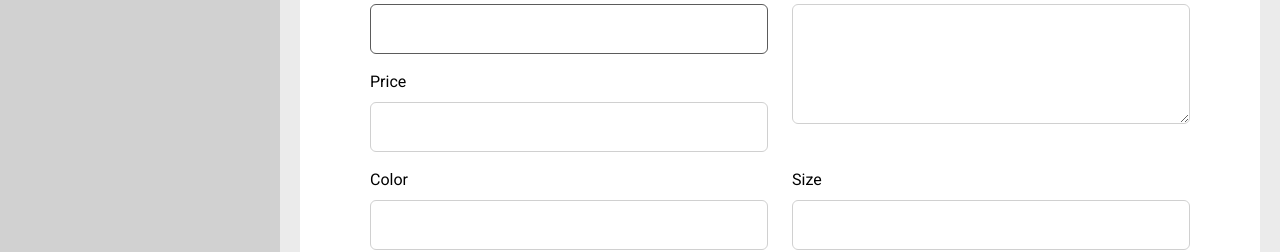
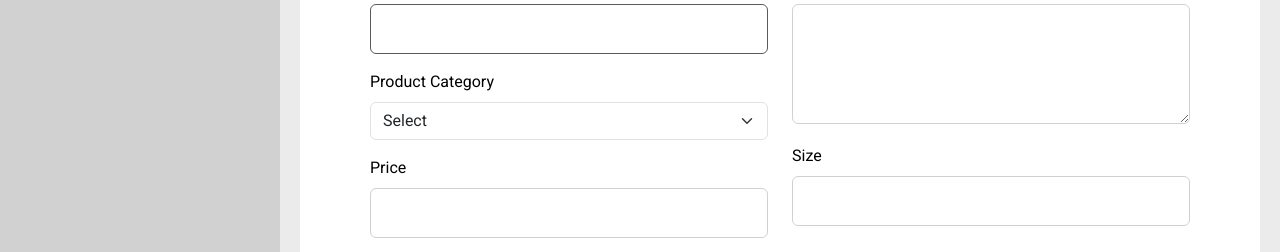
Before and after one commit to nabanita05/e-commerce-qshop, a React (Vite) app in the folder admin/: page /products in a window 1280 px wide. Shown: the part 486-738 px from the top of the page. Built offline with nearby package versions, Linux system fonts and the light colour scheme; no server answers.

Commit message:
changed in admin panel

```diff
--- a/admin/src/appwrite/config.js
+++ b/admin/src/appwrite/config.js
@@ -14,7 +14,7 @@ export class Service{
         this.bucket = new Storage(this.client);
     }
 
-    async createPost({slug, productName, des, price, color, size, badge, featuredImage}){
+    async createPost({slug, productName, category, des, price, color, size, badge, featuredImage}){
         try {
             const response =  await this.databases.createDocument(
                 conf.appwriteDatabaseId,
@@ -23,6 +23,7 @@ export class Service{
                 slug,
                 {
                     productName,
+                    category,
                     des,
                     price,
                     color,
@@ -37,7 +38,7 @@ export class Service{
         }
     }
 
-    async updatePost(slug, {productName, des, price, color, size, badge, featuredImage}){
+    async updatePost(slug, {productName, category, des, price, color, size, badge, featuredImage}){
         try {
             return await this.databases.updateDocument(
                 conf.appwriteDatabaseId,
@@ -45,6 +46,7 @@ export class Service{
                 slug,
                 {
                     productName,
+                    category,
                     des,
                     price,
                     color,
--- a/admin/src/components/Products.jsx
+++ b/admin/src/components/Products.jsx
@@ -22,19 +22,21 @@ import { useState } from "react";
 
 const AddLocationSchema = yup.object().shape({
   productName: yup.string().required("Product Name is a required field"),
+  category: yup.string().required("Category is a required field"),
   des: yup.string().required("Description is a required field"),
   price: yup.string().required("Price is required field"),
   color: yup.string().required("Color is required field"),
   size: yup.string().required("size is required field"),
   badge: yup.boolean().required(),
   image: yup.string(),
+
 });
 
 function createSlug(str) {
   // Convert the string to lowercase and replace spaces with hyphens
   return str.toLowerCase().replace(/\s+/g, '-');
 }
-const Product = ({title = "Add Product", post }) => {
+const Product = ({ title = "Add Product", post }) => {
   const [progress, setProgress] = useState(0)
 
   const initialValues = {
@@ -44,23 +46,24 @@ const Product = ({title = "Add Product", post }) => {
     color: "",
     badge: false,
     image: "",
-    size:""
+    size: "",
+    category: ""
 
   };
 
   const navigate = useNavigate()
   const handleProduct = async (data) => {
-    setProgress(progress+33)
+    setProgress(progress + 33)
     if (post) {
 
       const file = data.image ? await appwriteService.uploadFile(data.image) : null;
 
       if (file) {
-        setProgress(progress+33)
+        setProgress(progress + 33)
         appwriteService.deleteFile(post.featuredImage)
       }
       const editId = Cookies.get("editId")
-      if(editId){
+      if (editId) {
         console.log(data);
         const dbPost = await appwriteService.updatePost(editId, {
           ...data,
@@ -72,7 +75,7 @@ const Product = ({title = "Add Product", post }) => {
           toast.success("Product Edited")
           navigate("/dashboard");
         }
-      }else{
+      } else {
         setProgress(100)
         toast.error("Edit Id Not Present! Allow all the Cookies")
       }
@@ -83,7 +86,7 @@ const Product = ({title = "Add Product", post }) => {
       const file = await appwriteService.uploadFile(data.image);
 
       if (file) {
-        setProgress(progress+33)
+        setProgress(progress + 33)
         const fileId = file.$id;
         data.featuredImage = fileId;
         console.log(data);
@@ -144,6 +147,27 @@ const Product = ({title = "Add Product", post }) => {
                       />
                       <Form.Control.Feedback type="invalid">
                         {errors.productName}
+                      </Form.Control.Feedback>
+                    </Form.Group>
+                  </Col>
+                  <Col md={12}>
+                    <Form.Group className="mb-3">
+                      <Form.Label>Product Category</Form.Label>
+                      <Form.Select
+                        name="category"
+                        onChange={handleChange}
+                        value={values.category}
+                        isValid={touched.category && !errors.category}
+                        isInvalid={touched.category && !!errors.category}
+                        defaultValue=""
+                      >
+                      <option disabled value="">Select</option>
+                      <option value="Grocery">Grocery</option>
+                      <option value="Others">Others</option>
+                      </Form.Select>
+
+                      <Form.Control.Feedback type="invalid">
+                        {errors.category}
                       </Form.Control.Feedback>
                     </Form.Group>
                   </Col>
@@ -276,11 +300,11 @@ const Product = ({title = "Add Product", post }) => {
                         />
                       </div>
                       <Form.Control.Feedback type="invalid">
-                            {errors.des}
+                        {errors.des}
                       </Form.Control.Feedback>
                     </Form.Group>
                   </Col>
-                  <br/>
+
                   <Col md={12}>
                     <Form.Group className="mb-3">
                       <Form.Label>Size</Form.Label>
@@ -334,6 +358,6 @@ const Product = ({title = "Add Product", post }) => {
 
 Product.propTypes = {
   post: PropTypes.object,
-  title : PropTypes.string,
+  title: PropTypes.string,
 };
 export default Product;
--- a/admin/src/index.css
+++ b/admin/src/index.css
@@ -1277,6 +1277,9 @@ a#sub-dropdown-employee {
 .image-style{
   width: 30%;
 }
+.image-style1{
+  width: 20%;
+}
 
 
 @media (min-width: 992px) {
--- a/admin/src/pages/Dashboard.jsx
+++ b/admin/src/pages/Dashboard.jsx
@@ -59,14 +59,16 @@ const Dashboard = () => {
                     ) : (
                       <Table striped bordered hover>
                         <colgroup>
-                          <col style={{ width: '6%' }} />
-                          <col style={{ width: '15%' }} />
-                          <col style={{ width: '24%' }} />
+                          <col style={{ width: '5%' }} />
                           <col style={{ width: '10%' }} />
                           <col style={{ width: '10%' }} />
                           <col style={{ width: '10%' }} />
                           <col style={{ width: '5%' }} />
-                          <col style={{ width: '20%' }} />
+                          <col style={{ width: '10%' }} />
+                          <col style={{ width: '10%' }} />
+                          <col style={{ width: '10%' }} />
+                          <col style={{ width: '25%' }} />
+                          <col style={{ width: '5%' }} />
                         </colgroup>
                         <thead>
                           <tr>
@@ -75,6 +77,9 @@ const Dashboard = () => {
                             </th>
                             <th>
                               <span>Product Name</span>
+                            </th>
+                            <th>
+                              <span>Category</span>
                             </th>
                             <th>
                               <span>Description</span>
@@ -110,6 +115,7 @@ const Dashboard = () => {
                               <tr key={index} className={item.badge ? "" : "inactive"}>
                                 <td>{index + 1}.</td>
                                 <td>{item.productName}</td>
+                                <td>{item.category}</td>
                                 <td>{item.des}</td>
                                 <td>₹ {item.price}</td>
                                 <td>{item.color}</td>
@@ -127,7 +133,7 @@ const Dashboard = () => {
 
                                   </div>
                                 </td>
-                                <td><img src={appwriteService.getFilePreview(item.featuredImage)} alt={"image"} className="image-style"
+                                <td><img src={appwriteService.getFilePreview(item.featuredImage)} alt={"image"} className="image-style1"
                                 /></td>
                                 <td>
                                   <div style={{ display: 'flex' }}>
--- a/admin/src/pages/EditProducts.jsx
+++ b/admin/src/pages/EditProducts.jsx
@@ -23,6 +23,7 @@ function EditProducts() {
                     console.log(post);
                     setPosts({
                         productName: post.productName,
+                        category : post.category,
                         des: post.des,
                         price: post.price,
                         color: post.color,
--- a/package.json
+++ /dev/null
@@ -1,6 +0,0 @@
-{
-  "dependencies": {
-    "js-cookie": "^3.0.5",
-    "react-top-loading-bar": "^2.3.1"
-  }
-}
```
Also changed, not shown: 1 other file (tests, documents, lock files or other folders).
